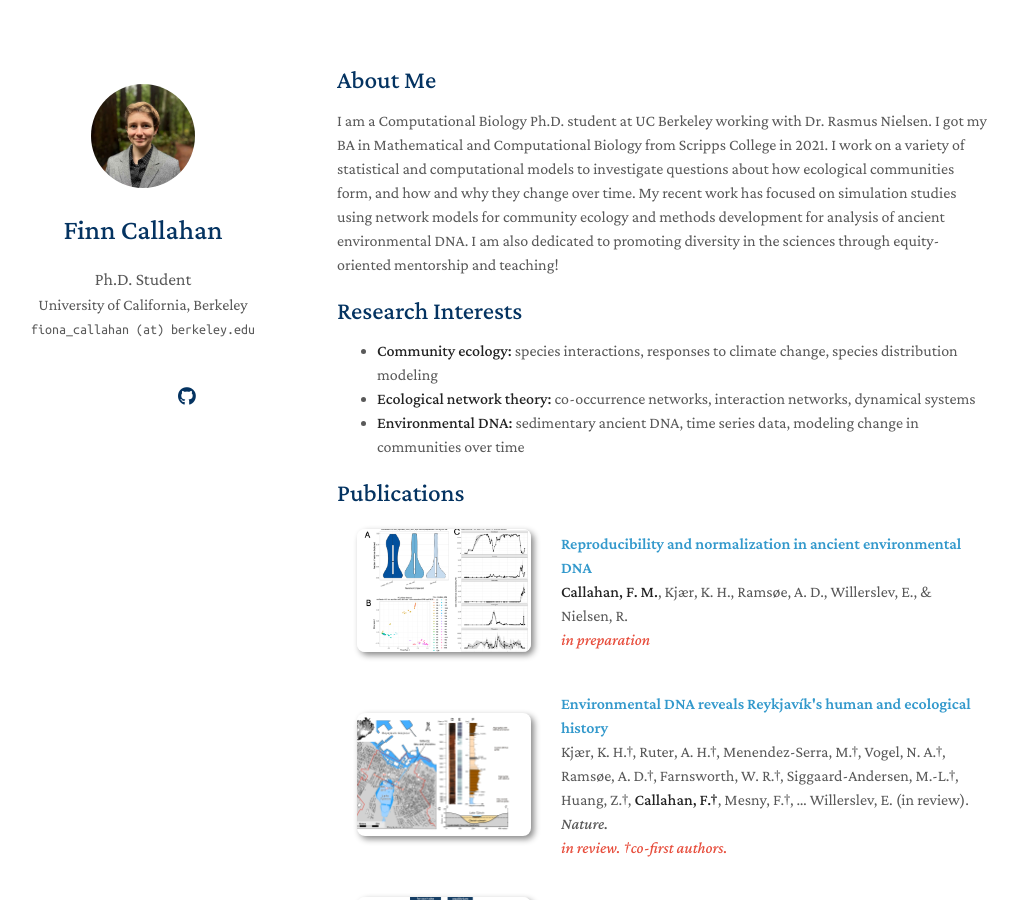
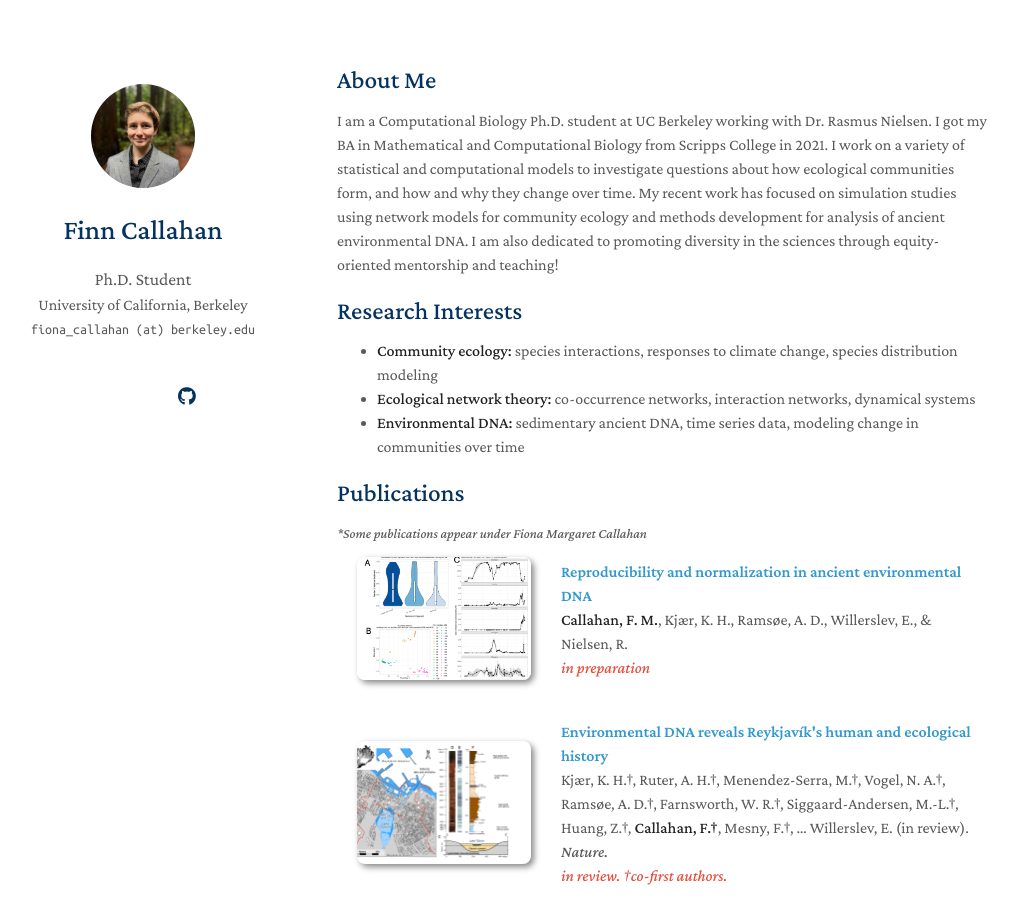
Before and after one commit to Fiona-MC/fmcallahan, a Jekyll site: the page built from index.md, in a window 1280 px wide and 900 px high. Shown: the whole window, without its empty margins (133-1151 px from the left). Built offline with Jekyll 4.4.1, drawn with Linux system fonts in a browser that asks for light colours; a style sheet for code colours, icons or effects is not loaded.

Commit message:
adding name clarification

```diff
--- a/_includes/publications.md
+++ b/_includes/publications.md
@@ -1,6 +1,7 @@
 <h2 id="publications" style="margin: 2px 0px -15px;">Publications</h2>
 
 <div class="publications">
+<p style="font-size:0.85em; font-style:italic; margin: 4px 0px 8px;">*Some publications appear under Fiona Margaret Callahan</p>
 <ol class="bibliography">
 
 {% for link in site.data.publications.main %}
```
